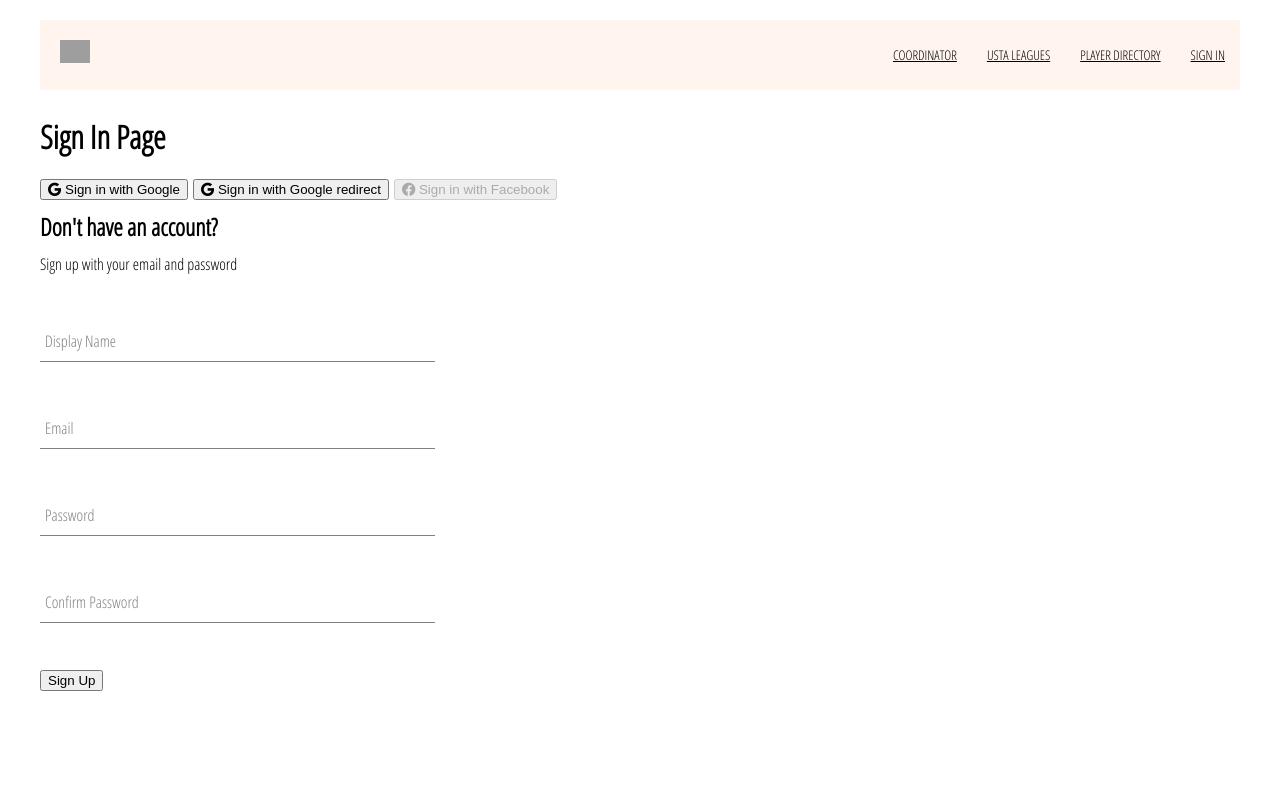
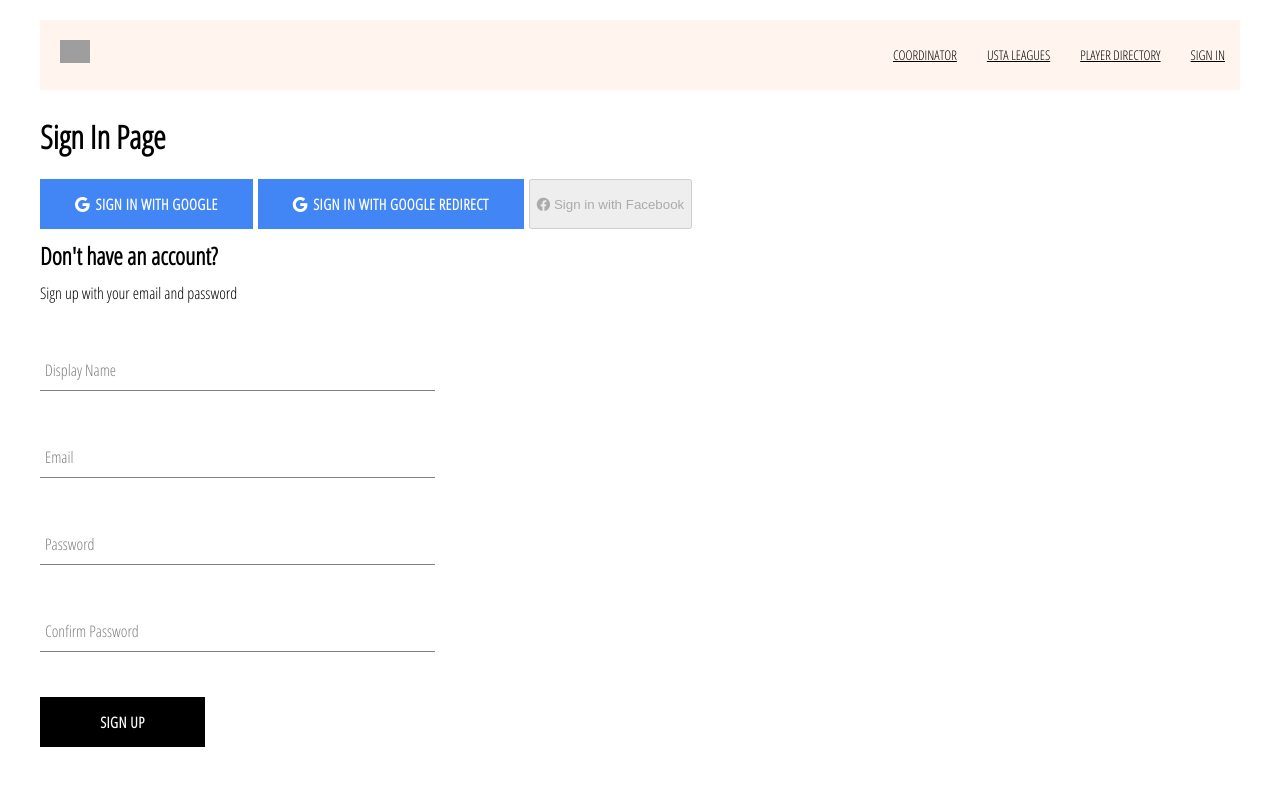
Before and after one commit to dwlandry/setx-tennis, a React (Create React App) app: page /sign-in in a window 1280 px wide. Shown: the top 786 px of the page. Built offline with nearby package versions, Linux system fonts and the light colour scheme; grey boxes are pictures that could not be loaded.

Commit message:
create Button component and apply styling

```diff
--- /dev/null
+++ b/src/components/button/button.component.jsx
@@ -0,0 +1,18 @@
+import './button.styles.scss';
+
+const BUTTON_TYPE_CLASSES = {
+  google: 'google-sign-in',
+  inverted: 'inverted',
+};
+
+const Button = ({ children, buttonType, ...otherProps }) => {
+  return (
+    <button
+      className={`button-container ${BUTTON_TYPE_CLASSES[buttonType]}`}
+      {...otherProps}>
+      {children}
+    </button>
+  );
+};
+
+export default Button;
--- /dev/null
+++ b/src/components/button/button.styles.scss
@@ -0,0 +1,44 @@
+.button-container {
+  min-width: 165px;
+  width: auto;
+  height: 50px;
+  letter-spacing: 0.5px;
+  line-height: 50px;
+  padding: 0 35px 0 35px;
+  font-size: 15px;
+  background-color: black;
+  color: white;
+  text-transform: uppercase;
+  font-family: 'Open Sans Condensed';
+  font-weight: bolder;
+  border: none;
+  cursor: pointer;
+  display: flex;
+  justify-content: center;
+  i {
+    margin-right: 5px;
+  }
+  &:hover {
+    background-color: white;
+    color: black;
+    border: 1px solid black;
+  }
+  &.google-sign-in {
+    background-color: #4285f4;
+    color: white;
+    &:hover {
+      background-color: #357ae8;
+      border: none;
+    }
+  }
+  &.inverted {
+    background-color: white;
+    color: black;
+    border: 1px solid black;
+    &:hover {
+      background-color: black;
+      color: white;
+      border: none;
+    }
+  }
+}
--- a/src/components/sign-up-form/sign-up-form.component.jsx
+++ b/src/components/sign-up-form/sign-up-form.component.jsx
@@ -3,6 +3,7 @@ import {
   createAuthUserWithEmailAndPassword,
   createUserDocumentFromAuth,
 } from '../../utils/firebase/firebase.utils';
+import Button from '../button/button.component';
 // import { async } from '@firebase/util';
 import FormInput from '../form-input/form-input.component';
 
@@ -106,7 +107,7 @@ const SignUpForm = () => {
             value: confirmPassword,
           }}
         />
-        <button type='submit'>Sign Up</button>
+        <Button type='submit'>Sign Up</Button>
       </form>
     </div>
   );
--- a/src/routes/sign-in/sign-in.component.jsx
+++ b/src/routes/sign-in/sign-in.component.jsx
@@ -11,6 +11,7 @@ import {
 import SignUpForm from '../../components/sign-up-form/sign-up-form.component';
 
 import './sign-in.styles.scss';
+import Button from '../../components/button/button.component';
 
 const SignIn = () => {
   useEffect(() => {
@@ -33,17 +34,21 @@ const SignIn = () => {
     <div>
       <h1>Sign In Page</h1>
       <div className='sign-in-options'>
-        <button title='sign in with google popup' onClick={logGoogleUser}>
+        <Button
+          buttonType='google'
+          title='sign in with google popup'
+          onClick={logGoogleUser}>
           <i className='bi bi-google'> </i>
           Sign in with Google
-        </button>
+        </Button>
 
-        <button
+        <Button
+          buttonType='google'
           title='sign in with google redirect'
           onClick={signInWithGoogleRedirect}>
           <i className='bi bi-google'> </i>
           Sign in with Google redirect
-        </button>
+        </Button>
 
         <button title='sign in with facebook' disabled={true}>
           <i className='bi bi-facebook'> </i>
```
